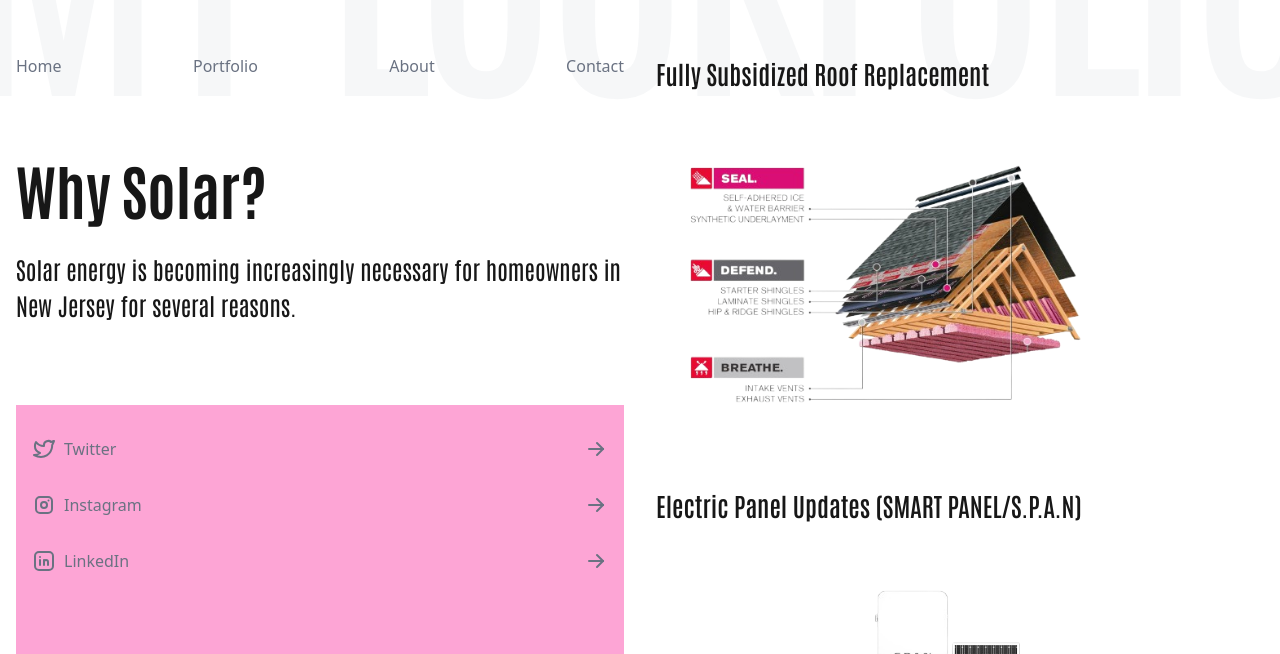
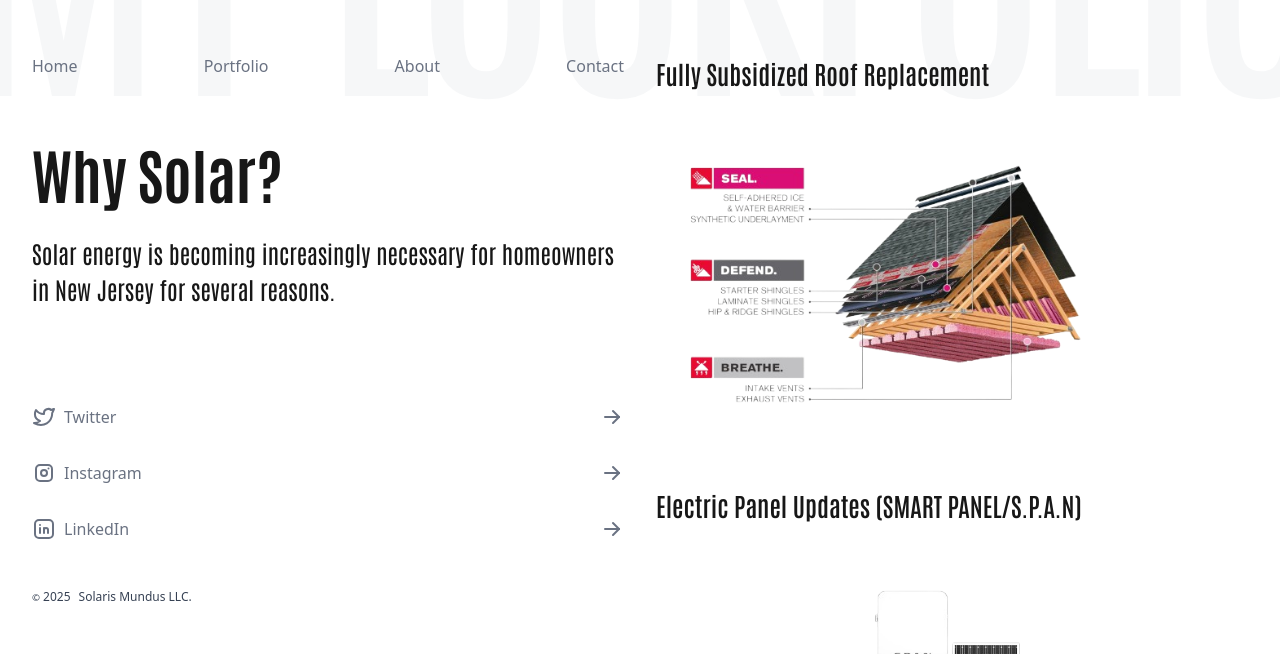
Before and after one commit to kingmadeit/solaris_mundus, a Next.js app: page / in a window 1280 px wide. Shown: the part 146-800 px from the top of the page. Built offline with nearby package versions, Linux system fonts and the light colour scheme.

Commit message:
update footer with copyright

```diff
--- a/src/app/layout.tsx
+++ b/src/app/layout.tsx
@@ -36,7 +36,7 @@ export default function RootLayout({
       </Head>
       <body className={`${interSans.variable} ${antonio.variable} justify-center flex antialiased w-full h-full`}>
         <PageTitle />
-        <main className="w-full max-w-[1480px] flex flex-col md:grid md:grid-cols-2 md:grid-rows-[auto,1fr,auto] md:h-screen md:gap-8 px-4">
+        <main className="w-full max-w-[1480px] flex flex-col md:grid md:grid-cols-2 md:grid-rows-[auto,1fr,auto] md:h-screen md:gap-8 px-4 md:px-8">
           {/* Header */}
           <section className="top pt-25 md:pt-50 order-1 md:sticky md:order-none md:row-start-1 md:col-start-1">
             <Header />
--- a/src/components/Footer.tsx
+++ b/src/components/Footer.tsx
@@ -2,8 +2,12 @@ import React from 'react'
 import { SocialLinks } from '@/components/index'
 const Footer = () => {
   return (
-    <footer className='w-full flex flex-col h-full bg-pink-300'>
+    <footer className='w-full flex flex-col h-full'>
       <SocialLinks />
+      <div className='w-full flex py-4 text-gray-700 text-xs'>
+        <span><small>&copy;</small> {new Date().getUTCFullYear()}</span>
+        <span className='ml-2'>Solaris Mundus LLC.</span>
+      </div>
     </footer>
   )
 }
--- a/src/components/SocialLinks.tsx
+++ b/src/components/SocialLinks.tsx
@@ -8,7 +8,7 @@ const SocialLinks = () => {
 
   // Render social links if available
   return (
-    <section className='w-full flex flex-col items-center justify-center p-4'>
+    <section className='w-full flex flex-col items-center justify-center py-4'>
       {
         socialLinks?.map((link, index) => (
           <SocialLink
```
